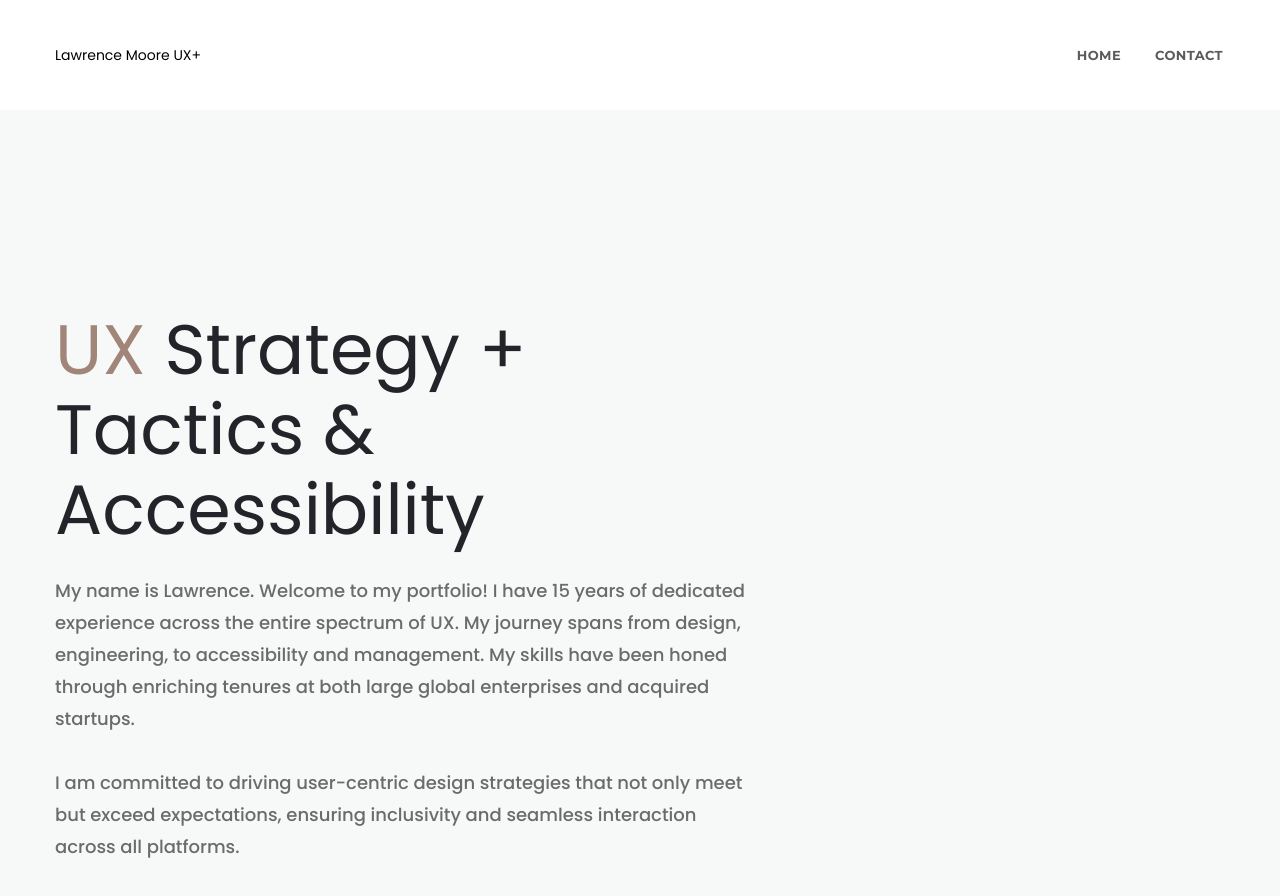
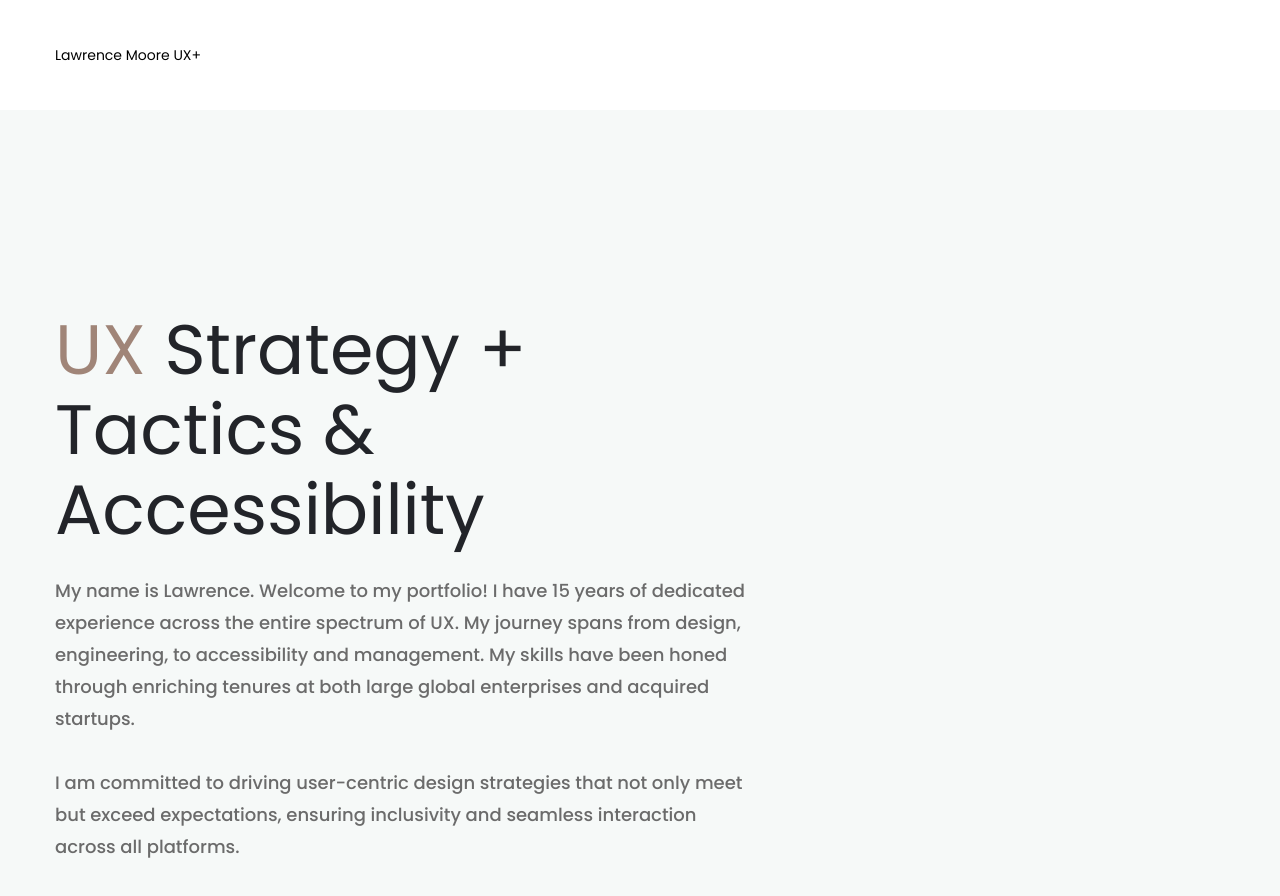
Before and after one commit to MyLightIsOn/portfolio, a website: page index.html in a window 1280 px wide. Shown: the top 896 px of the page. Drawn offline with nearby package versions, Linux system fonts and the light colour scheme.

Commit message:
Hid nave for now

```diff
--- a/index.html
+++ b/index.html
@@ -61,7 +61,7 @@
             </div>
             <div class="col-xs-6 col-sm-6">
               <div class="right">
-                <nav class="mainmenu menu-hover-1 pull-right">
+                <!-- <nav class="mainmenu menu-hover-1 pull-right">
                   <div class="navbar-header">
                     <button
                       type="button"
@@ -76,18 +76,18 @@
                   </div>
                   <div class="navbar-collapse collapse clearfix">
                     <ul class="navigation clearfix">
-                      <!-- HOME START -->
+                      &lt;!&ndash; HOME START &ndash;&gt;
                       <li>
                         <a href="index.html">Home</a>
                       </li>
-                      <!-- HOME END -->
+                      &lt;!&ndash; HOME END &ndash;&gt;
                       <li>
                         <a href="contact.html">Contact</a>
                       </li>
-                      <!-- CONTACT END -->
+                      &lt;!&ndash; CONTACT END &ndash;&gt;
                     </ul>
                   </div>
-                </nav>
+                </nav>-->
               </div>
             </div>
           </div>
```
Also changed, not shown: case-study-1.html (+5 -5 lines), case-study-2.html (+5 -5 lines), case-study-3.html (+5 -5 lines).
